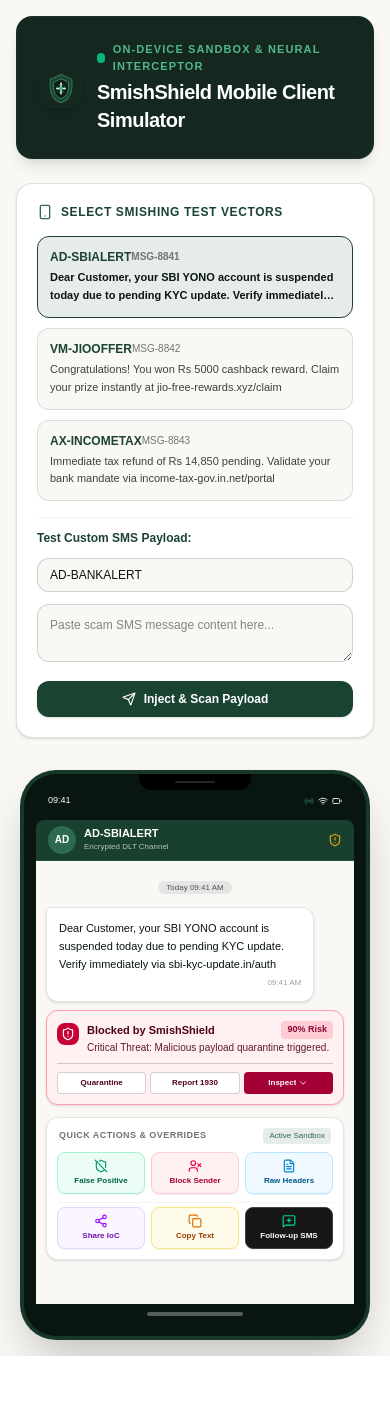
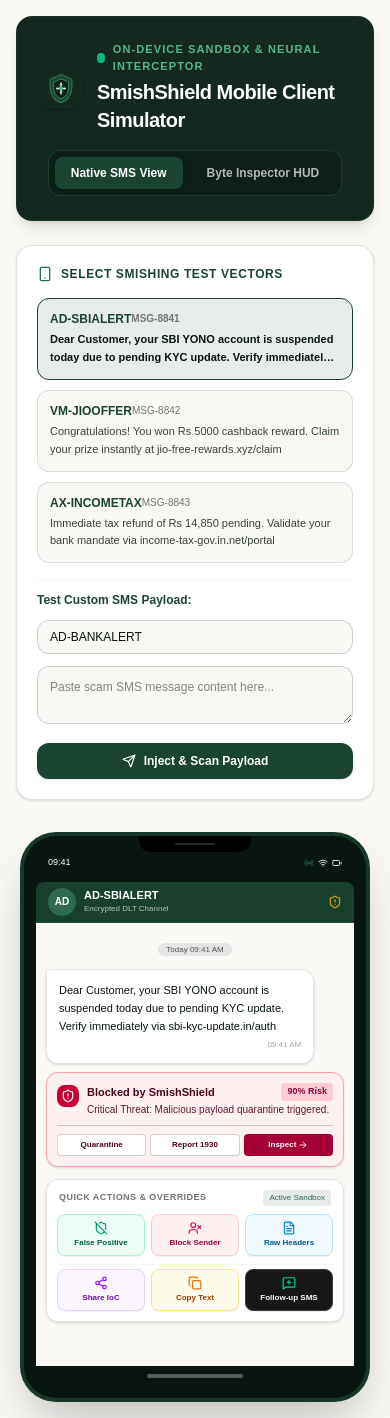
Before and after one commit to Sahasya2007/smish-shield, a Next.js app: page /mobile in a window 390 px wide. Before the commit the page ends 1356 px from the top, so only its background shows below. Built offline with nearby package versions, Linux system fonts and the light colour scheme.

Commit message:
feat: update mobile inspector HUD and scanner logic

```diff
--- a/app/mobile/page.tsx
+++ b/app/mobile/page.tsx
@@ -20,9 +20,7 @@ import {
   FileText,
   Share2,
   Copy,
-  MessageSquarePlus,
-  ChevronDown,
-  ChevronUp
+  MessageSquarePlus
 } from 'lucide-react';
 import { scanMessageOnDevice } from './scanner';
 import { broadcastThreatLog, ThreatStatus } from '../dashboard/telemetry';
@@ -54,13 +52,13 @@ const PRESET_MESSAGES = [
 ];
 
 export default function MobileSimulator() {
+  const [activeTab, setActiveTab] = useState<'intercept' | 'inspector'>('intercept');
   const [selectedMessage, setSelectedMessage] = useState(PRESET_MESSAGES[0]);
   const [customText, setCustomText] = useState('');
   const [customSender, setCustomSender] = useState('AD-BANKALERT');
   const [isQuarantined, setIsQuarantined] = useState(false);
   const [toastMessage, setToastMessage] = useState<string | null>(null);
   const [isScanning, setIsScanning] = useState(false);
-  const [showInMobileInspector, setShowInMobileInspector] = useState(false);
 
   const [scanResult, setScanResult] = useState<ExtendedScanHUD>({
     riskScore: 92,
@@ -82,7 +80,6 @@ export default function MobileSimulator() {
   const handleRunScan = (textToScan: string, senderHeader: string) => {
     setIsScanning(true);
     setIsQuarantined(false);
-    setShowInMobileInspector(false);
 
     try {
       const result = scanMessageOnDevice(textToScan);
@@ -155,6 +152,7 @@ export default function MobileSimulator() {
     }, 800);
   };
 
+  // Interactive Action Handlers
   const handleFalsePositive = () => {
     showToast('Marked as False Positive. Heuristic whitelist updated.');
   };
@@ -164,8 +162,8 @@ export default function MobileSimulator() {
   };
 
   const handleViewRawHeaders = () => {
-    setShowInMobileInspector(true);
-    showToast('Loaded heuristic breakdown inside mobile view.');
+    setActiveTab('inspector');
+    showToast('Loaded raw payload bytes into Byte Inspector.');
   };
 
   const handleShareIoC = () => {
@@ -225,6 +223,29 @@ export default function MobileSimulator() {
                 SmishShield Mobile Client Simulator
               </h1>
             </div>
+          </div>
+
+          <div className="flex items-center gap-2 bg-[#0D1F18] p-1.5 rounded-xl border border-[#2D6A4F]/40">
+            <button
+              onClick={() => setActiveTab('intercept')}
+              className={`px-4 py-2 rounded-lg text-xs font-bold transition ${
+                activeTab === 'intercept'
+                  ? 'bg-[#1B4332] text-white shadow'
+                  : 'text-[#FAF8F5]/70 hover:text-white'
+              }`}
+            >
+              Native SMS View
+            </button>
+            <button
+              onClick={() => setActiveTab('inspector')}
+              className={`px-4 py-2 rounded-lg text-xs font-bold transition ${
+                activeTab === 'inspector'
+                  ? 'bg-[#1B4332] text-white shadow'
+                  : 'text-[#FAF8F5]/70 hover:text-white'
+              }`}
+            >
+              Byte Inspector HUD
+            </button>
           </div>
         </div>
 
@@ -296,7 +317,8 @@ export default function MobileSimulator() {
 
           <div className="lg:col-span-7 flex flex-col items-center">
 
-            <div className="w-[350px] min-h-[570px] bg-[#081510] rounded-[36px] p-3 shadow-2xl border-4 border-[#2D6A4F]/40 relative flex flex-col overflow-hidden">
+            {activeTab === 'intercept' ? (
+              <div className="w-[350px] h-[570px] bg-[#081510] rounded-[36px] p-3 shadow-2xl border-4 border-[#2D6A4F]/40 relative flex flex-col overflow-hidden">
 
                 <div className="absolute top-0 left-1/2 transform -translate-x-1/2 w-28 h-4 bg-black rounded-b-xl z-20 flex items-center justify-center">
                   <div className="w-10 h-0.5 bg-neutral-800 rounded-full"></div>
@@ -312,31 +334,31 @@ export default function MobileSimulator() {
                 </div>
 
                 <div className="mt-3 px-3 py-1.5 bg-[#1B4332]/95 backdrop-blur-md rounded-t-lg border-b border-[#2D6A4F]/40 flex items-center justify-between text-white">
-                <div className="flex items-center gap-2 min-w-0">
-                  <div className="w-7 h-7 rounded-full bg-[#2D6A4F] flex items-center justify-center font-bold text-[10px] shrink-0">
+                  <div className="flex items-center gap-2">
+                    <div className="w-7 h-7 rounded-full bg-[#2D6A4F] flex items-center justify-center font-bold text-[10px]">
                       {selectedMessage.sender.slice(0, 2)}
                     </div>
-                  <div className="min-w-0">
-                    <p className="text-[11px] font-bold leading-tight truncate">{selectedMessage.sender}</p>
-                    <p className="text-[8px] text-[#FAF8F5]/70 truncate">Encrypted DLT Channel</p>
+                    <div>
+                      <p className="text-[11px] font-bold leading-tight">{selectedMessage.sender}</p>
+                      <p className="text-[8px] text-[#FAF8F5]/70">Encrypted DLT Channel</p>
                     </div>
                   </div>
-                <ShieldAlert className="w-3.5 h-3.5 text-amber-400 animate-pulse shrink-0 ml-2" />
+                  <ShieldAlert className="w-3.5 h-3.5 text-amber-400 animate-pulse" />
                 </div>
 
-              <div className="flex-1 bg-[#FAF8F5] p-2.5 overflow-y-auto flex flex-col gap-2 min-w-0">
+                <div className="flex-1 bg-[#FAF8F5] p-2.5 overflow-y-auto flex flex-col gap-2">
                   <div className="text-center my-0.5">
                     <span className="text-[8px] bg-neutral-200 text-neutral-600 px-2 py-0.5 rounded-full font-mono">Today 09:41 AM</span>
                   </div>
 
                   <div className={`max-w-[90%] bg-white rounded-xl rounded-tl-sm p-3 shadow-sm border transition-all ${isQuarantined ? 'opacity-40 border-dashed border-neutral-400' : 'border-neutral-200'} relative`}>
-                  <p className="text-[11px] text-[#081510] leading-relaxed font-medium break-words">
+                    <p className="text-[11px] text-[#081510] leading-relaxed font-medium">
                       {isQuarantined ? '[QUARANTINED & SANITIZED BY SMISHSHIELD]' : selectedMessage.text}
                     </p>
                     <span className="text-[8px] text-neutral-400 block text-right mt-1 font-mono">09:41 AM</span>
                   </div>
 
-                <div className={`w-full rounded-xl p-2.5 shadow-sm border transition-all animate-fade-in min-w-0 ${
+                  <div className={`w-full rounded-xl p-2.5 shadow-sm border transition-all animate-fade-in ${
                     isQuarantined
                       ? 'bg-neutral-100 border-neutral-300 text-neutral-600'
                       : isCritical
@@ -344,21 +366,21 @@ export default function MobileSimulator() {
                         : 'bg-amber-50 border-amber-300 text-amber-950'
                   }`}>
                     <div className="flex items-start gap-2">
-                    <div className={`p-1 rounded-lg mt-0.5 text-white shrink-0 ${isQuarantined ? 'bg-neutral-500' : isCritical ? 'bg-rose-700' : 'bg-amber-700'}`}>
+                      <div className={`p-1 rounded-lg mt-0.5 text-white ${isQuarantined ? 'bg-neutral-500' : isCritical ? 'bg-rose-700' : 'bg-amber-700'}`}>
                         <ShieldAlert className="w-3.5 h-3.5" />
                       </div>
-                    <div className="flex-1 min-w-0">
-                      <div className="flex items-center justify-between gap-1">
-                        <p className="text-[11px] font-black truncate">
+                      <div className="flex-1">
+                        <div className="flex items-center justify-between">
+                          <p className="text-[11px] font-black">
                             {isQuarantined ? 'Payload Quarantined' : 'Blocked by SmishShield'}
                           </p>
-                        <span className={`text-[9px] font-mono font-bold px-1.5 py-0.5 rounded shrink-0 ${
+                          <span className={`text-[9px] font-mono font-bold px-1.5 py-0.5 rounded ${
                             isQuarantined ? 'bg-neutral-200 text-neutral-800' : isCritical ? 'bg-rose-200 text-rose-900' : 'bg-amber-200 text-amber-900'
                           }`}>
                             {scanResult.riskScore}% Risk
                           </span>
                         </div>
-                      <p className="text-[10px] mt-0.5 opacity-90 leading-snug break-words">
+                        <p className="text-[10px] mt-0.5 opacity-90 leading-snug">
                           {isQuarantined ? 'Content neutralized successfully. No links accessible.' : `${scanResult.status}: Malicious payload quarantine triggered.`}
                         </p>
                       </div>
@@ -368,117 +390,145 @@ export default function MobileSimulator() {
                       <button
                         onClick={handleQuarantineAction}
                         disabled={isQuarantined}
-                      className="bg-white hover:bg-neutral-100 disabled:opacity-50 text-[8px] font-bold py-1 px-0.5 rounded border border-current/20 text-center transition truncate"
+                        className="bg-white hover:bg-neutral-100 disabled:opacity-50 text-[8px] font-bold py-1 px-0.5 rounded border border-current/20 text-center transition"
                       >
                         {isQuarantined ? 'Quarantined' : 'Quarantine'}
                       </button>
                       <button
                         onClick={handleReport1930Action}
-                      className="bg-white hover:bg-neutral-100 text-[8px] font-bold py-1 px-0.5 rounded border border-current/20 text-center transition truncate"
+                        className="bg-white hover:bg-neutral-100 text-[8px] font-bold py-1 px-0.5 rounded border border-current/20 text-center transition"
                       >
                         Report 1930
                       </button>
                       <button
-                      onClick={handleViewRawHeaders}
-                      className={`text-white text-[8px] font-bold py-1 px-1 rounded text-center transition flex items-center justify-center gap-0.5 shrink-0 ${
+                        onClick={() => setActiveTab('inspector')}
+                        className={`text-white text-[8px] font-bold py-1 px-0.5 rounded text-center transition flex items-center justify-center gap-0.5 ${
                           isCritical ? 'bg-rose-800 hover:bg-rose-900' : 'bg-amber-800 hover:bg-amber-900'
                         }`}
                       >
-                      <span className="truncate">{showInMobileInspector ? 'Hide' : 'Inspect'}</span>
-                      {showInMobileInspector ? <ChevronUp className="w-2.5 h-2.5 shrink-0" /> : <ChevronDown className="w-2.5 h-2.5 shrink-0" />}
+                        Inspect <ArrowRight className="w-2.5 h-2.5" />
                       </button>
                     </div>
                   </div>
 
-                {showInMobileInspector && (
-                  <div className="bg-white border border-neutral-200 rounded-xl p-3 shadow-sm space-y-2.5 animate-fade-in text-[10px] text-[#081510]">
-                    <div className="flex items-center justify-between pb-1.5 border-b border-neutral-100 font-bold">
-                      <span className="flex items-center gap-1 text-[#1B4332]">
-                        <Terminal className="w-3 h-3 text-[#2D6A4F]" /> Heuristic Inspector HUD
-                      </span>
-                      <span className="text-rose-700 font-mono">{scanResult.status}</span>
-                    </div>
-                    <div className="grid grid-cols-2 gap-1.5 font-mono">
-                      <div className="bg-[#FAF8F5] p-1.5 rounded border border-neutral-200">
-                        <span className="text-[8px] text-neutral-500 block">DLT Header:</span>
-                        <span className="font-bold text-rose-700 truncate block">{scanResult.dltHeader}</span>
-                      </div>
-                      <div className="bg-[#FAF8F5] p-1.5 rounded border border-neutral-200">
-                        <span className="text-[8px] text-neutral-500 block">Entropy:</span>
-                        <span className="font-bold text-[#1B4332] truncate block">{scanResult.entropy}</span>
-                      </div>
-                    </div>
-                    <div className="bg-[#081510] text-emerald-400 font-mono text-[9px] p-2 rounded space-y-1">
-                      {scanResult.reasons.map((reason, idx) => (
-                        <p key={idx} className="leading-tight">&bull; {reason}</p>
-                      ))}
-                    </div>
-                  </div>
-                )}
-
                   {/* Comprehensive Interactive Options Box */}
-                <div className="mt-1 bg-white border border-neutral-200 rounded-xl p-2.5 shadow-sm space-y-2 animate-fade-in min-w-0">
-                  <div className="flex items-center justify-between px-0.5 gap-1">
-                    <p className="text-[9px] font-bold text-neutral-500 uppercase tracking-wider truncate">Quick Actions &amp; Overrides</p>
-                    <span className="text-[8px] font-mono text-[#2D6A4F] bg-[#1B4332]/10 px-1.5 py-0.5 rounded shrink-0">Active Sandbox</span>
+                  <div className="mt-1 bg-white border border-neutral-200 rounded-xl p-2.5 shadow-sm space-y-2 animate-fade-in">
+                    <div className="flex items-center justify-between px-0.5">
+                      <p className="text-[9px] font-bold text-neutral-500 uppercase tracking-wider">Quick Actions &amp; Overrides</p>
+                      <span className="text-[8px] font-mono text-[#2D6A4F] bg-[#1B4332]/10 px-1.5 py-0.5 rounded">Active Sandbox</span>
                     </div>
 
                     <div className="grid grid-cols-3 gap-1.5">
                       <button
                         onClick={handleFalsePositive}
-                      className="bg-emerald-50 hover:bg-emerald-100 text-emerald-800 border border-emerald-200 rounded-lg py-1.5 px-1 text-[8px] font-bold flex flex-col items-center justify-center gap-0.5 transition shadow-2xs text-center min-w-0"
+                        className="bg-emerald-50 hover:bg-emerald-100 text-emerald-800 border border-emerald-200 rounded-lg py-1.5 px-1 text-[8px] font-bold flex flex-col items-center justify-center gap-0.5 transition shadow-2xs"
                       >
-                      <ShieldOff className="w-3.5 h-3.5 text-emerald-600 shrink-0" />
-                      <span className="truncate w-full">False Positive</span>
+                        <ShieldOff className="w-3.5 h-3.5 text-emerald-600" />
+                        <span>False Positive</span>
                       </button>
                       <button
                         onClick={handleBlockSender}
-                      className="bg-rose-50 hover:bg-rose-100 text-rose-800 border border-rose-200 rounded-lg py-1.5 px-1 text-[8px] font-bold flex flex-col items-center justify-center gap-0.5 transition shadow-2xs text-center min-w-0"
+                        className="bg-rose-50 hover:bg-rose-100 text-rose-800 border border-rose-200 rounded-lg py-1.5 px-1 text-[8px] font-bold flex flex-col items-center justify-center gap-0.5 transition shadow-2xs"
                       >
-                      <UserX className="w-3.5 h-3.5 text-rose-600 shrink-0" />
-                      <span className="truncate w-full">Block Sender</span>
+                        <UserX className="w-3.5 h-3.5 text-rose-600" />
+                        <span>Block Sender</span>
                       </button>
                       <button
                         onClick={handleViewRawHeaders}
-                      className="bg-sky-50 hover:bg-sky-100 text-sky-800 border border-sky-200 rounded-lg py-1.5 px-1 text-[8px] font-bold flex flex-col items-center justify-center gap-0.5 transition shadow-2xs text-center min-w-0"
+                        className="bg-sky-50 hover:bg-sky-100 text-sky-800 border border-sky-200 rounded-lg py-1.5 px-1 text-[8px] font-bold flex flex-col items-center justify-center gap-0.5 transition shadow-2xs"
                       >
-                      <FileText className="w-3.5 h-3.5 text-sky-600 shrink-0" />
-                      <span className="truncate w-full">Raw Headers</span>
+                        <FileText className="w-3.5 h-3.5 text-sky-600" />
+                        <span>Raw Headers</span>
                       </button>
                     </div>
 
                     <div className="grid grid-cols-3 gap-1.5 pt-1 border-t border-neutral-100">
                       <button
                         onClick={handleShareIoC}
-                      className="bg-purple-50 hover:bg-purple-100 text-purple-800 border border-purple-200 rounded-lg py-1.5 px-1 text-[8px] font-bold flex flex-col items-center justify-center gap-0.5 transition shadow-2xs text-center min-w-0"
+                        className="bg-purple-50 hover:bg-purple-100 text-purple-800 border border-purple-200 rounded-lg py-1.5 px-1 text-[8px] font-bold flex flex-col items-center justify-center gap-0.5 transition shadow-2xs"
                       >
-                      <Share2 className="w-3.5 h-3.5 text-purple-600 shrink-0" />
-                      <span className="truncate w-full">Share IoC</span>
+                        <Share2 className="w-3.5 h-3.5 text-purple-600" />
+                        <span>Share IoC</span>
                       </button>
                       <button
                         onClick={handleCopyPayload}
-                      className="bg-amber-50 hover:bg-amber-100 text-amber-800 border border-amber-200 rounded-lg py-1.5 px-1 text-[8px] font-bold flex flex-col items-center justify-center gap-0.5 transition shadow-2xs text-center min-w-0"
+                        className="bg-amber-50 hover:bg-amber-100 text-amber-800 border border-amber-200 rounded-lg py-1.5 px-1 text-[8px] font-bold flex flex-col items-center justify-center gap-0.5 transition shadow-2xs"
                       >
-                      <Copy className="w-3.5 h-3.5 text-amber-600 shrink-0" />
-                      <span className="truncate w-full">Copy Text</span>
+                        <Copy className="w-3.5 h-3.5 text-amber-600" />
+                        <span>Copy Text</span>
                       </button>
                       <button
                         onClick={handleSimulateFollowUp}
-                      className="bg-neutral-900 hover:bg-neutral-800 text-white border border-neutral-700 rounded-lg py-1.5 px-1 text-[8px] font-bold flex flex-col items-center justify-center gap-0.5 transition shadow-2xs text-center min-w-0"
+                        className="bg-neutral-900 hover:bg-neutral-800 text-white border border-neutral-700 rounded-lg py-1.5 px-1 text-[8px] font-bold flex flex-col items-center justify-center gap-0.5 transition shadow-2xs"
                       >
-                      <MessageSquarePlus className="w-3.5 h-3.5 text-emerald-400 shrink-0" />
-                      <span className="truncate w-full">Follow-up SMS</span>
+                        <MessageSquarePlus className="w-3.5 h-3.5 text-emerald-400" />
+                        <span>Follow-up SMS</span>
                       </button>
                     </div>
                   </div>
 
                 </div>
 
-              <div className="py-2 bg-[#081510] text-center shrink-0">
+                <div className="py-2 bg-[#081510] text-center">
                   <div className="w-24 h-1 bg-white/30 rounded-full mx-auto"></div>
                 </div>
 
               </div>
+            ) : (
+              <div className="w-full bg-white p-6 rounded-2xl border border-[#1B4332]/20 shadow-sm space-y-5 animate-fade-in">
+                <div className="flex items-center justify-between pb-3 border-b border-neutral-100">
+                  <div className="flex items-center gap-2">
+                    <Terminal className="w-5 h-5 text-[#2D6A4F]" />
+                    <h3 className="text-sm font-bold text-[#1B4332]">Real-Time Heuristic Packet &amp; Domain Inspector</h3>
+                  </div>
+                  <span className="text-[10px] bg-rose-100 text-rose-800 font-bold px-2.5 py-1 rounded-full font-mono uppercase">
+                    STATUS: {scanResult.status}
+                  </span>
+                </div>
+
+                <div className="grid grid-cols-2 gap-3">
+                  <div className="p-3.5 bg-[#FAF8F5] rounded-xl border border-[#1B4332]/10">
+                    <span className="text-[10px] text-neutral-500 block uppercase font-mono">DLT Header Status</span>
+                    <span className="text-xs font-bold text-rose-700 flex items-center gap-1 mt-1">
+                      <AlertTriangle className="w-4 h-4" /> {scanResult.dltHeader}
+                    </span>
+                  </div>
+                  <div className="p-3.5 bg-[#FAF8F5] rounded-xl border border-[#1B4332]/10">
+                    <span className="text-[10px] text-neutral-500 block uppercase font-mono">Domain Entropy</span>
+                    <span className="text-xs font-bold text-[#1B4332] flex items-center gap-1 mt-1">
+                      <Lock className="w-4 h-4 text-[#2D6A4F]" /> {scanResult.entropy}
+                    </span>
+                  </div>
+                </div>
+
+                <div className="space-y-2">
+                  <span className="text-xs font-bold text-[#1B4332]">Heuristic Analysis Breakdown:</span>
+                  <div className="bg-[#081510] text-emerald-400 font-mono text-xs p-4 rounded-xl space-y-2">
+                    {scanResult.reasons.map((reason, idx) => (
+                      <p key={idx} className="flex items-start gap-2 leading-relaxed">
+                        <span className="text-emerald-500">&bull;</span> {reason}
+                      </p>
+                    ))}
+                    <p className="text-amber-400 pt-2 border-t border-emerald-900">
+                      <span className="text-neutral-500">[DISPATCH]</span> Section 79(3)(b) Telemetry packet synced to CERT-In Command Center.
+                    </p>
+                  </div>
+                </div>
+
+                <div className="pt-2 flex items-center justify-between">
+                  <div className="flex items-center gap-2 text-xs text-[#2D6A4F] font-medium">
+                    <CheckCircle2 className="w-4 h-4" />
+                    <span>Synchronized with Central Dashboard Feed</span>
+                  </div>
+                  <button
+                    onClick={() => setActiveTab('intercept')}
+                    className="bg-[#1B4332] hover:bg-[#2D6A4F] text-white text-xs font-bold py-2 px-4 rounded-xl transition shadow-sm"
+                  >
+                    Back to Mobile View
+                  </button>
+                </div>
+              </div>
+            )}
 
           </div>
 
```
Lines whose indentation alone changed are shown as unchanged.
